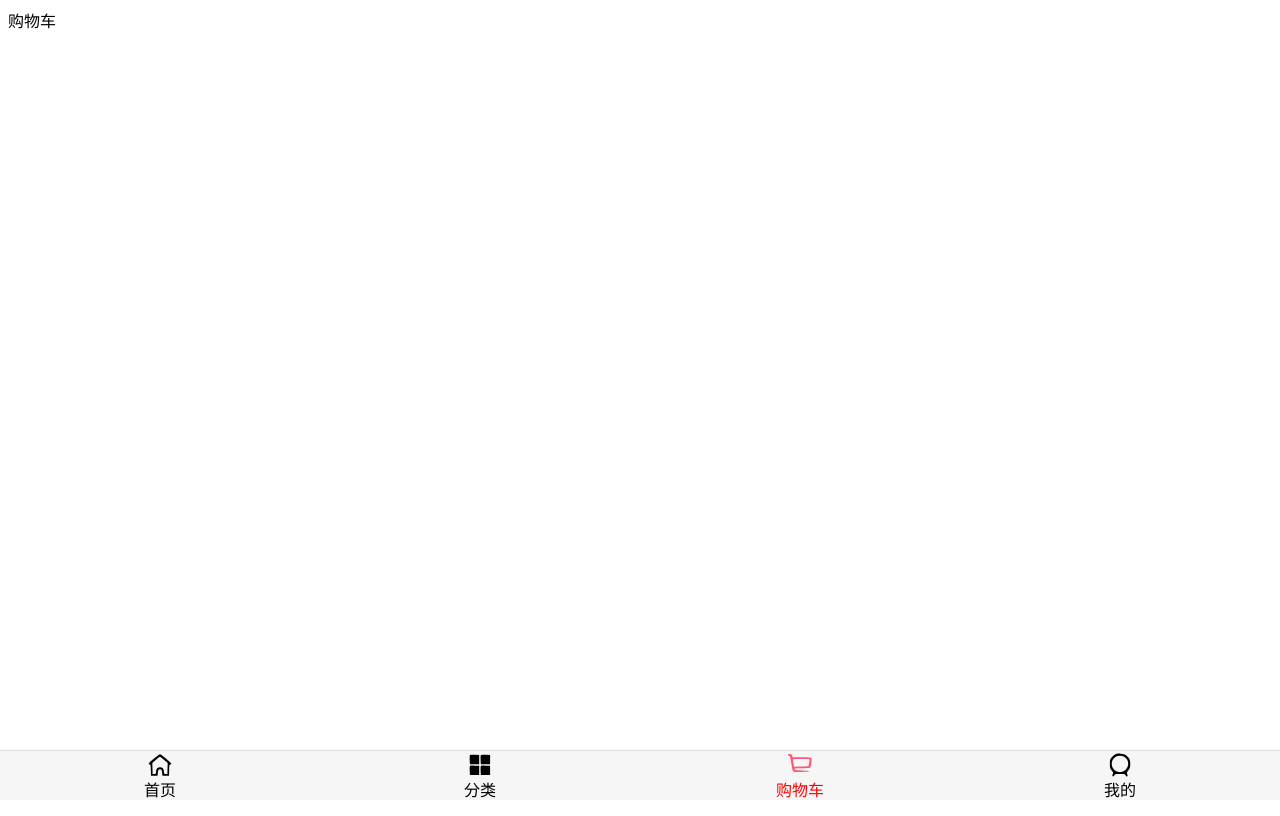
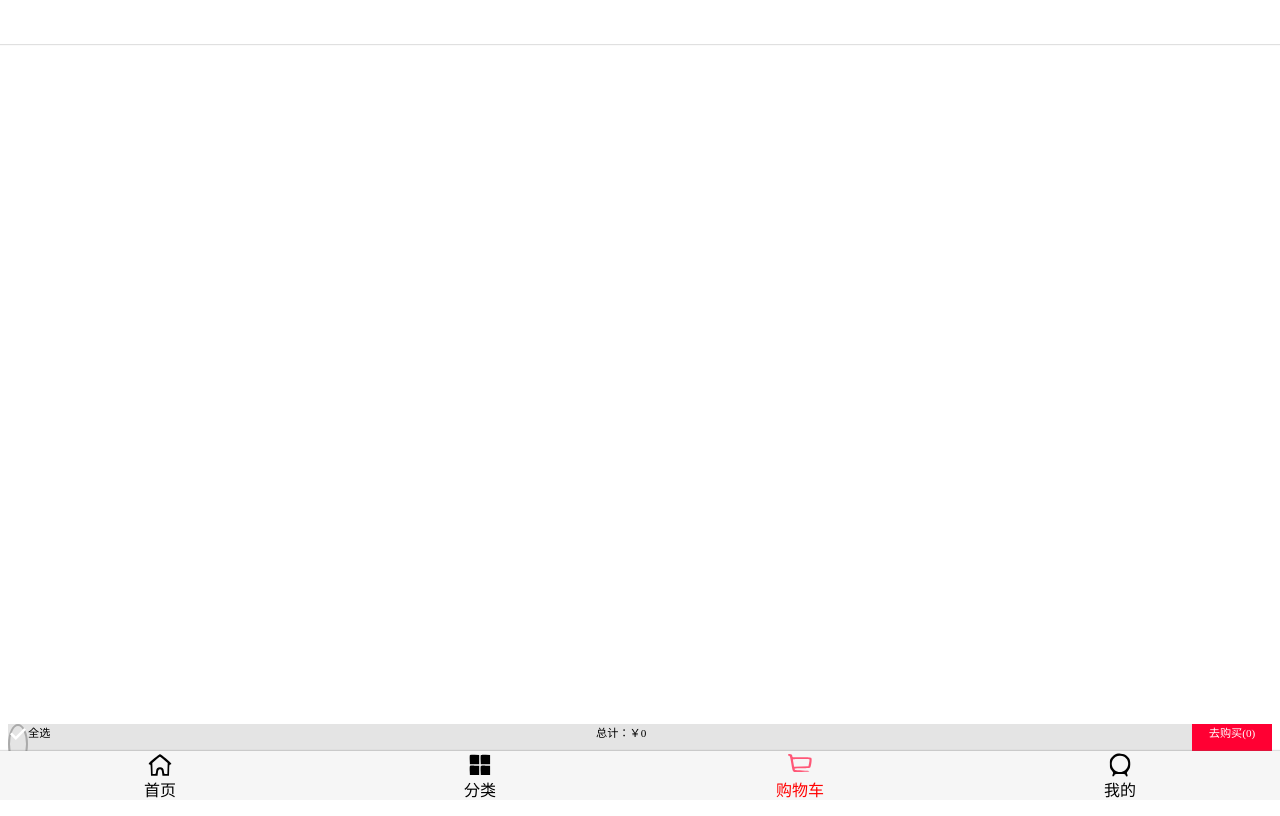
Before and after one commit to yT094/super-mall, a Vue app: page /cart in a window 1280 px wide. Built offline with nearby package versions, Linux system fonts and the light colour scheme.

Commit message:
feat: 添加购物车

```diff
--- /dev/null
+++ b/src/store/getters.js
@@ -0,0 +1,16 @@
+/*
+ * @Author: ycs 1748780248@qq.com
+ * @Date: 2022-09-11 21:56:09
+ * @LastEditors: ycs 1748780248@qq.com
+ * @LastEditTime: 2022-09-11 21:58:12
+ * @FilePath: \super-mall\src\store\getters.js
+ * @Description: 这是默认设置,请设置`customMade`, 打开koroFileHeader查看配置 进行设置: https://github.com/OBKoro1/koro1FileHeader/wiki/%E9%85%8D%E7%BD%AE
+ */
+export default {
+  cartLength(state) {
+    return state.cartList.length;
+  },
+  cartList(state) {
+    return state.cartList;
+  },
+};
--- a/src/store/index.js
+++ b/src/store/index.js
@@ -2,7 +2,7 @@
  * @Author: ycs 1748780248@qq.com
  * @Date: 2022-09-11 16:33:43
  * @LastEditors: ycs 1748780248@qq.com
- * @LastEditTime: 2022-09-11 21:28:44
+ * @LastEditTime: 2022-09-11 21:58:41
  * @FilePath: \super-mall\src\store\index.js
  * @Description: 这是默认设置,请设置`customMade`, 打开koroFileHeader查看配置 进行设置: https://github.com/OBKoro1/koro1FileHeader/wiki/%E9%85%8D%E7%BD%AE
  */
@@ -10,6 +10,7 @@ import Vue from "vue";
 import Vuex from "vuex";
 import actions from "./actions";
 import mutations from "./mutations";
+import getters from "./getters";
 
 // 1.安装插件
 Vue.use(Vuex);
@@ -22,6 +23,7 @@ const store = new Vuex.Store({
   state,
   mutations,
   actions,
+  getters,
 });
 
 // 3.挂载Vue实例上
--- a/src/store/mutations.js
+++ b/src/store/mutations.js
@@ -2,7 +2,7 @@
  * @Author: ycs 1748780248@qq.com
  * @Date: 2022-09-11 21:22:18
  * @LastEditors: ycs 1748780248@qq.com
- * @LastEditTime: 2022-09-11 21:32:48
+ * @LastEditTime: 2022-09-12 15:22:04
  * @FilePath: \super-mall\src\store\mutations.js
  * @Description: 这是默认设置,请设置`customMade`, 打开koroFileHeader查看配置 进行设置: https://github.com/OBKoro1/koro1FileHeader/wiki/%E9%85%8D%E7%BD%AE
  */
@@ -14,6 +14,7 @@ export default {
     payload.count++;
   },
   [ADD_TO_CART_LIST](state, payload) {
+    payload.checked = true;
     state.cartList.push(payload);
   },
 };
--- a/src/views/cart/Cart.vue
+++ b/src/views/cart/Cart.vue
@@ -1,14 +1,81 @@
+<!--
+ * @Author: ycs 1748780248@qq.com
+ * @Date: 2022-04-30 18:51:34
+ * @LastEditors: ycs 1748780248@qq.com
+ * @LastEditTime: 2022-09-12 16:34:49
+ * @FilePath: \super-mall\src\views\cart\Cart.vue
+ * @Description: 购物车首页
+-->
 <template>
-  <div>购物车</div>
+  <div id="cart">
+    <!-- 导航栏 -->
+    <nav-bar class="t-cart-nav">
+      <div slot="center">购物车({{ cartLength }})</div>
+    </nav-bar>
+
+    <!-- 列表 -->
+    <scroll class="t-content" ref="scroll">
+      <cart-list :cart-list="cartList" />
+    </scroll>
+
+    <!-- 底部汇总 -->
+    <cart-bottom-bar class="t-cart-bottom" />
+  </div>
 </template>
 
 <script>
+import NavBar from "components/common/navbar/NavBar";
+import CartList from "./childComps/CartList";
+import CartBottomBar from "./childComps/CartBottomBar";
+import Scroll from "components/common/scroll/Scroll";
+
+import { mapGetters } from "vuex";
+
 export default {
   name: "Cart",
   components: {
+    NavBar,
+    CartList,
+    Scroll,
+    CartBottomBar,
+  },
+  computed: {
+    ...mapGetters(["cartLength", "cartList"]),
+  },
+  activated() {
+    this.$refs.scroll.refresh();
   },
 };
 </script>
 
 <style lang="less" scoped>
+#cart {
+  height: 100vh; // 可视区域
+  z-index: 1;
+  padding-top: 44px; // 必须加,否则nav-bar将遮挡滚动内容
+
+  .t-cart-nav {
+    position: fixed;
+    top: 0;
+    left: 0;
+    right: 0;
+    z-index: 9;
+
+    background-color: var(--color-tint);
+    color: #fff;
+  }
+  .t-content {
+    height: calc(100% - 44px - 40px); // 滚动区域
+  }
+  // .t-cart-bottom {
+  //   position: fixed;
+  //   bottom: 49px;
+  //   left: 0;
+  //   right: 0;
+  //   z-index: 9;
+
+  //   background-color: var(--color-tint);
+  //   color: #fff;
+  // }
+}
 </style>
--- /dev/null
+++ b/src/views/cart/childComps/CartBottomBar.vue
@@ -0,0 +1,85 @@
+<!--
+ * @Author: ycs 1748780248@qq.com
+ * @Date: 2022-09-12 06:43:08
+ * @LastEditors: ycs 1748780248@qq.com
+ * @LastEditTime: 2022-09-12 16:54:57
+ * @FilePath: \super-mall\src\views\cart\childComps\CartBottomBar.vue
+ * @Description: 这是默认设置,请设置`customMade`, 打开koroFileHeader查看配置 进行设置: https://github.com/OBKoro1/koro1FileHeader/wiki/%E9%85%8D%E7%BD%AE
+-->
+<template>
+  <div id="cart-bottom-bar">
+    <div class="r-check-all">
+      <cart-check-button :isChecked="checkAll" ref="checkButtonRef" />全选
+    </div>
+    <div class="r-calc">总计：{{ totalPrice }}</div>
+    <div class="r-buy">去购买({{ totalLength }})</div>
+  </div>
+</template>
+
+<script>
+import { mapGetters } from "vuex";
+import CartCheckButton from "./CartCheckButton.vue";
+export default {
+  name: "CartBottomBar",
+  components: {
+    CartCheckButton,
+  },
+  computed: {
+    ...mapGetters(["cartList"]),
+    totalPrice() {
+      return (
+        "￥" +
+        this.cartList
+          .filter((item) => {
+            return item.checked;
+          })
+          .reduce((preValue, item) => {
+            return preValue + item.price * item.count;
+          }, 0)
+      );
+    },
+    totalLength() {
+      return this.cartList.filter((item) => item.checked).length;
+    },
+    // 是否全选: 显示状态; 点击全选
+    checkAll() {
+      if (this.cartList.length === 0) return false;
+      // 方法一: 使用find
+      return !this.cartList.find((item) => !item.checked); // 找到就结束查找
+
+      // 方法二: 使用filter
+      // return !this.cartList.filter((item) => !item.checked).length; // 也可以获取数组的长度
+
+      // 方法三: 普通遍历
+      // for (let item of this.cartList) {
+      //   if (!item.checked) {
+      //     return false;
+      //   }
+      // }
+      // return true;
+    },
+  },
+};
+</script>
+
+<style lang="less" scoped>
+#cart-bottom-bar {
+  display: flex;
+  background-color: rgb(228, 228, 228);
+  text-align: center;
+  font-size: 0.7rem;
+  position: relative;
+  height: 40px;
+  .r-check-all {
+    display: flex;
+  }
+  .r-calc {
+    flex: 1;
+  }
+  .r-buy {
+    width: 80px;
+    background-color: #f03;
+    color: white;
+  }
+}
+</style>
--- /dev/null
+++ b/src/views/cart/childComps/CartCheckButton.vue
@@ -0,0 +1,37 @@
+<!--
+ * @Author: ycs 1748780248@qq.com
+ * @Date: 2022-09-12 08:37:17
+ * @LastEditors: ycs 1748780248@qq.com
+ * @LastEditTime: 2022-09-12 15:23:07
+ * @FilePath: \super-mall\src\views\cart\childComps\CartCheckButton.vue
+ * @Description: 这是默认设置,请设置`customMade`, 打开koroFileHeader查看配置 进行设置: https://github.com/OBKoro1/koro1FileHeader/wiki/%E9%85%8D%E7%BD%AE
+-->
+<template>
+  <div class="check-button" :class="{ check: isChecked }">
+    <img src="~assets/img/cart/yes.svg" alt="" />
+  </div>
+</template>
+
+<script>
+export default {
+  name: "CheckButton",
+  props: {
+    isChecked: {
+      type: Boolean,
+      default: true,
+    },
+  },
+};
+</script>
+
+<style scoped>
+.check-button {
+  border-radius: 50%;
+  border: 2px solid #aaa;
+}
+
+.check {
+  border-color: red;
+  background-color: red;
+}
+</style>
--- /dev/null
+++ b/src/views/cart/childComps/CartList.vue
@@ -0,0 +1,38 @@
+<!--
+ * @Author: ycs 1748780248@qq.com
+ * @Date: 2022-09-12 06:42:47
+ * @LastEditors: ycs 1748780248@qq.com
+ * @LastEditTime: 2022-09-12 09:40:10
+ * @FilePath: \super-mall\src\views\cart\childComps\cartList.vue
+ * @Description: 这是默认设置,请设置`customMade`, 打开koroFileHeader查看配置 进行设置: https://github.com/OBKoro1/koro1FileHeader/wiki/%E9%85%8D%E7%BD%AE
+-->
+<template>
+  <div>
+    <cart-list-item
+      :cart-list-item="item"
+      v-for="(item, index) in cartList"
+      :key="index + 'A'"
+    />
+  </div>
+</template>
+
+<script>
+import CartListItem from "./CartListItem";
+
+export default {
+  name: "CartList",
+  components: {
+    CartListItem,
+  },
+  props: {
+    cartList: {
+      type: Array,
+      default() {
+        return [];
+      },
+    },
+  },
+};
+</script>
+
+<style lang="less" scoped></style>
--- /dev/null
+++ b/src/views/cart/childComps/CartListItem.vue
@@ -0,0 +1,111 @@
+<!--
+ * @Author: ycs 1748780248@qq.com
+ * @Date: 2022-09-12 06:42:19
+ * @LastEditors: ycs 1748780248@qq.com
+ * @LastEditTime: 2022-09-12 15:25:32
+ * @FilePath: \super-mall\src\views\cart\childComps\cartListItem.vue
+ * @Description: 这是默认设置,请设置`customMade`, 打开koroFileHeader查看配置 进行设置: https://github.com/OBKoro1/koro1FileHeader/wiki/%E9%85%8D%E7%BD%AE
+-->
+<template>
+  <div id="cart-list-item">
+    <div class="m-left">
+      <cart-check-button
+        :isChecked="cartListItem.checked"
+        @click.native="checkClick"
+      />
+    </div>
+    <div class="m-right">
+      <div class="t-image">
+        <img :src="cartListItem.image" alt="" />
+      </div>
+      <div class="t-info">
+        <div class="title">{{ cartListItem.title }}</div>
+        <div class="desc">{{ cartListItem.desc }}</div>
+        <div class="bottom">
+          <div class="price">￥{{ cartListItem.price }}</div>
+          <div class="count">x{{ cartListItem.count }}</div>
+        </div>
+      </div>
+    </div>
+  </div>
+</template>
+
+<script>
+import CartCheckButton from "./CartCheckButton.vue";
+export default {
+  name: "CartListItem",
+  components: { CartCheckButton },
+  props: {
+    cartListItem: {
+      type: Object,
+      default() {
+        return {};
+      },
+    },
+  },
+  data() {
+    return {
+      checked: false,
+    };
+  },
+  methods: {
+    checkClick() {
+      // checked 属性在 vuex 中定义; 该值也应该通过模型来实时显示
+      this.cartListItem.checked = !this.cartListItem.checked;
+    },
+  },
+};
+</script>
+
+<style lang="less" scoped>
+#cart-list-item {
+  display: flex;
+  .m-left {
+    width: 14%;
+    display: flex;
+    justify-content: center;
+    align-items: center;
+  }
+  .m-right {
+    width: 86%; // 必须写,否则将根据内容展示
+    display: flex;
+    .t-image {
+      flex: 1;
+      padding: 5px;
+    }
+    .t-info {
+      overflow: hidden; // 必须写,否则将占满整行
+      font-size: 17px;
+      color: #333;
+      padding: 5px 10px;
+      .title,
+      .desc {
+        //  内容会被修剪，并且其余内容不可见
+        overflow: hidden;
+        // nowrap 和 normal 一样，连续的空白符会被合并。但文本内的换行无效。
+        white-space: nowrap;
+        // 显示 ..., 需要搭配 overflow, white-space 两个属性
+        text-overflow: ellipsis;
+      }
+
+      .desc {
+        font-size: 14px;
+        color: #666;
+        margin-top: 10px;
+      }
+      .bottom {
+        display: flex;
+        justify-content: space-between;
+        margin-top: 20px;
+        color: orangered;
+      }
+    }
+
+    img {
+      width: 80px;
+      height: 100px;
+      border-radius: 5px;
+    }
+  }
+}
+</style>
```
Also changed, not shown: src/assets/img/cart/yes.svg (renamed from src/assets/img/cart/tick.svg).
